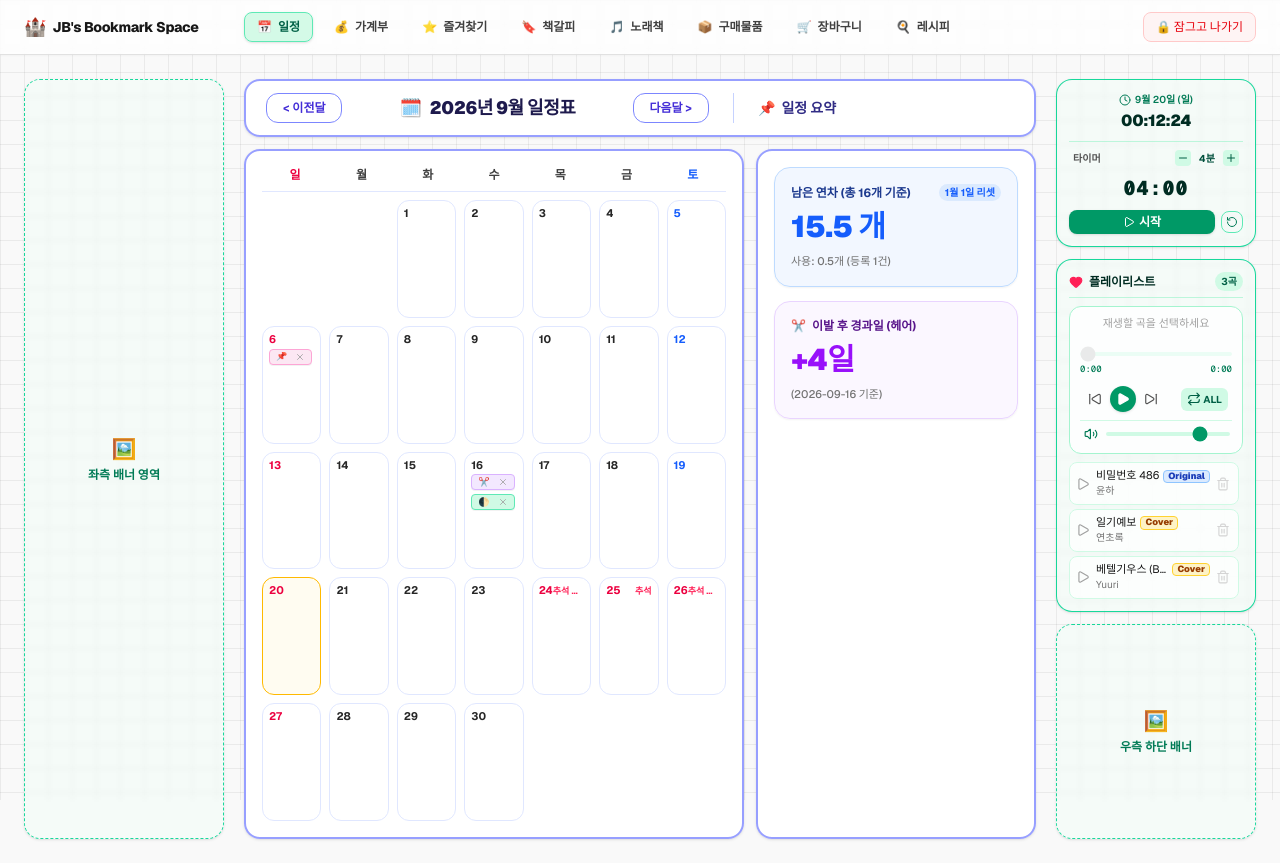
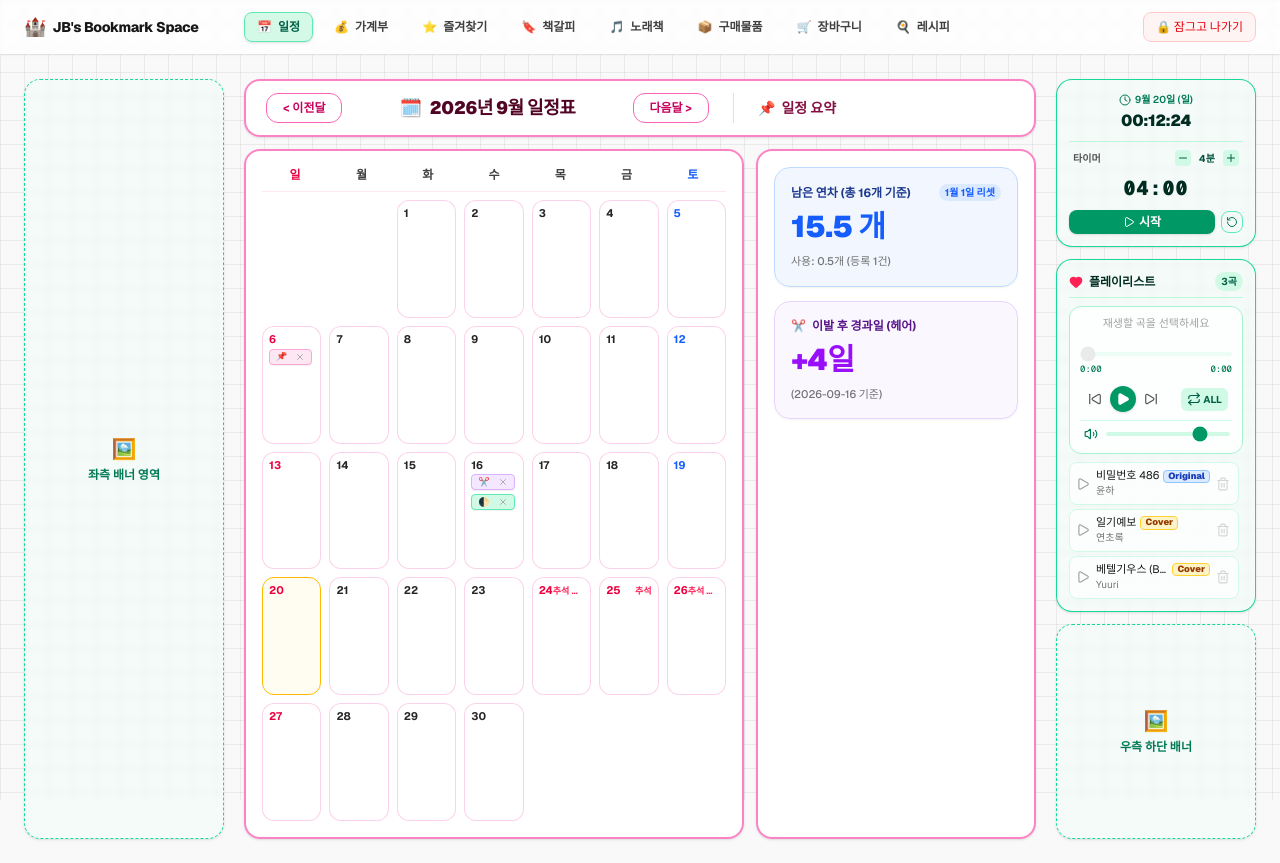
Before and after one commit to sibukf91-jb/mimic, a Next.js app: page / in a window 1280 px wide. Built offline with nearby package versions, Linux system fonts and the light colour scheme.

Commit message:
Change schedule border to pastel dark pink and support closing modal with ESC key

```diff
--- a/app/page.tsx
+++ b/app/page.tsx
@@ -194,7 +194,6 @@ export default function Home() {
   }, [songList, selectedGenre, searchQuery]);
 
   // ================= 2. 일정 캘린더 & 동적 요약 데이터 =================
-  // 심볼 설정 (연차, 반차, 헤어, 생일, 약속)
   const SYMBOL_CONFIG = {
     leave: { label: "연차", icon: "🌴", badge: "연차" },
     half_leave: { label: "반차", icon: "🌓", badge: "반차" },
@@ -203,7 +202,6 @@ export default function Home() {
     appointment: { label: "약속", icon: "📌", badge: "약속" },
   };
 
-  // 파스텔 톤 5가지 색상
   const COLOR_CONFIG = {
     pink: { label: "핑크", class: "bg-pink-100 text-pink-900 border-pink-300", chip: "bg-pink-300" },
     blue: { label: "파랑", class: "bg-blue-100 text-blue-900 border-blue-300", chip: "bg-blue-300" },
@@ -241,6 +239,22 @@ export default function Home() {
   const [editPopupTitle, setEditPopupTitle] = useState("");
   const [editPopupSymbol, setEditPopupSymbol] = useState("appointment");
   const [editPopupColor, setEditPopupColor] = useState("pink");
+
+  // ESC 키 눌렀을 때 팝업 모달 닫기
+  useEffect(() => {
+    const handleKeyDown = (e: KeyboardEvent) => {
+      if (e.key === "Escape") {
+        setModalDate(null);
+        setPopupEditingId(null);
+      }
+    };
+    if (modalDate) {
+      window.addEventListener("keydown", handleKeyDown);
+    }
+    return () => {
+      window.removeEventListener("keydown", handleKeyDown);
+    };
+  }, [modalDate]);
 
   useEffect(() => {
     if (typeof window !== "undefined") {
@@ -301,7 +315,6 @@ export default function Home() {
     return cells;
   }, [calYear, calMonth]);
 
-  // 일정 추가
   const handleAddPopupSchedule = (e: React.FormEvent) => {
     e.preventDefault();
     if (!modalDate || !newSchedTitle.trim()) return;
@@ -318,7 +331,6 @@ export default function Home() {
     setNewSchedTitle("");
   };
 
-  // 팝업 내 인라인 수정 시작
   const startPopupEdit = (item: any) => {
     setPopupEditingId(item.id);
     setEditPopupTitle(item.title);
@@ -326,7 +338,6 @@ export default function Home() {
     setEditPopupColor(item.color || "pink");
   };
 
-  // 팝업 내 인라인 수정 완료 저장
   const savePopupEdit = (id: number) => {
     if (!editPopupTitle.trim()) return;
     setScheduleList((prev) =>
@@ -344,22 +355,20 @@ export default function Home() {
     setPopupEditingId(null);
   };
 
-  // 일정 삭제
   const handleDeleteSchedule = (id: number, e?: React.MouseEvent) => {
     if (e) e.stopPropagation();
     setScheduleList((prev) => prev.filter((item) => item.id !== id));
     if (popupEditingId === id) setPopupEditingId(null);
   };
 
-  // ================= 4. 요약칸 동적 연동 계산 로직 =================
+  // ================= 4. 요약칸 동적 계산 로직 =================
   const TODAY_STR = "2026-09-20";
   const todayDateObj = new Date(TODAY_STR);
 
-  // A. 연차 / 반차 계산 (1월 1일 기준 기본 16개에서 달력의 연차/반차 사용량 차감)
   const leaveSummary = useMemo(() => {
     const currentYearStr = String(calYear);
     const leaveItems = scheduleList.filter((s) => s.date.startsWith(currentYearStr) && (s.symbol === "leave" || s.symbol === "half_leave"));
-    if (leaveItems.length === 0) return null; // 등록된 연차/반차가 없으면 요약칸에 미표시
+    if (leaveItems.length === 0) return null;
 
     let used = 0;
     leaveItems.forEach((s) => {
@@ -376,7 +385,6 @@ export default function Home() {
     };
   }, [scheduleList, calYear]);
 
-  // B. 생일 D-Day 계산 (달력에 실제로 등록된 생일 심볼만 표시)
   const birthdaySummary = useMemo(() => {
     const birthdays = scheduleList
       .filter((s) => s.symbol === "birthday")
@@ -384,10 +392,8 @@ export default function Home() {
 
     if (birthdays.length === 0) return null;
 
-    // 가장 가까운 다음 생일 찾기 (오늘 이후 포함)
     let nextBday = birthdays.find((s) => s.date >= TODAY_STR);
     if (!nextBday) {
-      // 모두 과거인 경우 가장 마지막 등록된 생일
       nextBday = birthdays[birthdays.length - 1];
     }
 
@@ -402,7 +408,6 @@ export default function Home() {
     };
   }, [scheduleList]);
 
-  // C. 헤어(이발) 경과일 또는 다음 예약 D-Day 계산
   const hairSummary = useMemo(() => {
     const hairList = scheduleList
       .filter((s) => s.symbol === "hair")
@@ -410,9 +415,7 @@ export default function Home() {
 
     if (hairList.length === 0) return null;
 
-    // 미래 예약이 있는지 확인
     const nextHair = hairList.find((s) => s.date > TODAY_STR);
-    // 과거 최근 이발 확인
     const pastHairs = hairList.filter((s) => s.date <= TODAY_STR);
     const lastHair = pastHairs.length > 0 ? pastHairs[pastHairs.length - 1] : null;
 
@@ -440,7 +443,6 @@ export default function Home() {
     return null;
   }, [scheduleList]);
 
-  // D. 다가오는 일반 약속 D-Day 목록 (선택적)
   const upcomingAppointments = useMemo(() => {
     return scheduleList
       .filter((s) => s.symbol === "appointment" && s.date >= TODAY_STR)
@@ -902,34 +904,34 @@ export default function Home() {
         {/* [2] 중앙 내용 영역 (배너 세로 높이 h-[760px]와 완벽 일치) */}
         <section className="flex-1 w-full h-[760px] min-w-0 flex flex-col">
 
-          {/* ==================== A. [일정] 탭 화면 ==================== */}
+          {/* ==================== A. [일정] 탭 화면 (파스텔톤 짙은 핑크 테두리 적용) ==================== */}
           {currentTab === "schedule" && (
             <div className="h-full flex flex-col gap-3">
 
-              {/* [박스 1] 상단 헤더 박스 */}
-              <div className="border-2 border-indigo-400/80 rounded-2xl bg-white/95 backdrop-blur-md px-5 py-3 shadow-sm flex items-center justify-between shrink-0">
-                <div className="flex-1 flex items-center justify-between pr-6 border-r border-indigo-200">
+              {/* [박스 1] 상단 헤더 박스 (파스텔톤 짙은 핑크 테두리) */}
+              <div className="border-2 border-pink-400/80 rounded-2xl bg-white/95 backdrop-blur-md px-5 py-3 shadow-sm flex items-center justify-between shrink-0">
+                <div className="flex-1 flex items-center justify-between pr-6 border-r border-pink-200">
                   <button
                     onClick={prevMonth}
-                    className="px-4 py-1.5 rounded-xl border border-indigo-400 text-indigo-700 hover:bg-indigo-50 font-bold text-xs transition"
+                    className="px-4 py-1.5 rounded-xl border border-pink-400 text-pink-700 hover:bg-pink-50 font-bold text-xs transition"
                   >
                     &lt; 이전달
                   </button>
 
-                  <h2 className="text-lg font-black text-indigo-950 tracking-tight flex items-center gap-2">
+                  <h2 className="text-lg font-black text-pink-950 tracking-tight flex items-center gap-2">
                     <span>🗓️</span>
                     <span>{calYear}년 {calMonth}월 일정표</span>
                   </h2>
 
                   <button
                     onClick={nextMonth}
-                    className="px-4 py-1.5 rounded-xl border border-indigo-400 text-indigo-700 hover:bg-indigo-50 font-bold text-xs transition"
+                    className="px-4 py-1.5 rounded-xl border border-pink-400 text-pink-700 hover:bg-pink-50 font-bold text-xs transition"
                   >
                     다음달 &gt;
                   </button>
                 </div>
 
-                <div className="w-[280px] pl-6 flex items-center gap-1.5 text-sm font-extrabold text-indigo-900">
+                <div className="w-[280px] pl-6 flex items-center gap-1.5 text-sm font-extrabold text-pink-900">
                   <span>📌</span>
                   <span>일정 요약</span>
                 </div>
@@ -938,10 +940,10 @@ export default function Home() {
               {/* 하단 2분할 영역 (달력 박스 + 요약 박스) */}
               <div className="flex-1 min-h-0 flex flex-col lg:flex-row gap-3 items-stretch">
 
-                {/* [박스 2] 좌측 메인 달력 박스 */}
-                <div className="flex-1 h-full border-2 border-indigo-400/80 rounded-2xl bg-white/95 backdrop-blur-md p-4 shadow-sm flex flex-col justify-between overflow-hidden">
+                {/* [박스 2] 좌측 메인 달력 박스 (파스텔톤 짙은 핑크 테두리) */}
+                <div className="flex-1 h-full border-2 border-pink-400/80 rounded-2xl bg-white/95 backdrop-blur-md p-4 shadow-sm flex flex-col justify-between overflow-hidden">
                   {/* 요일 헤더 */}
-                  <div className="grid grid-cols-7 text-center font-bold text-xs pb-2 border-b border-indigo-100 text-neutral-700 shrink-0">
+                  <div className="grid grid-cols-7 text-center font-bold text-xs pb-2 border-b border-pink-100 text-neutral-700 shrink-0">
                     <span className="text-rose-600 font-extrabold">일</span>
                     <span>월</span>
                     <span>화</span>
@@ -951,7 +953,7 @@ export default function Home() {
                     <span className="text-blue-600 font-extrabold">토</span>
                   </div>
 
-                  {/* 5개 행 달력 그리드 */}
+                  {/* 달력 그리드 */}
                   <div className="flex-1 grid grid-cols-7 grid-rows-5 gap-2 pt-2 min-h-0">
                     {calendarGrid.map((cell, idx) => {
                       if (!cell.day) {
@@ -972,7 +974,7 @@ export default function Home() {
                           className={`h-full border rounded-xl p-1.5 flex flex-col justify-between transition group relative cursor-pointer min-h-0 ${
                             isToday
                               ? "border-amber-400 bg-amber-50/70"
-                              : "border-indigo-100 bg-white hover:border-indigo-300 hover:bg-indigo-50/20"
+                              : "border-pink-200/90 bg-white hover:border-pink-400 hover:bg-pink-50/20"
                           }`}
                         >
                           {/* 날짜 번호 및 공휴일 */}
@@ -1023,10 +1025,10 @@ export default function Home() {
                   </div>
                 </div>
 
-                {/* [박스 3] 우측 일정 요약 박스 (동적 조건부 카드 표시) */}
-                <div className="w-full lg:w-[280px] h-full shrink-0 border-2 border-indigo-400/80 rounded-2xl bg-white/95 backdrop-blur-md p-4 shadow-sm flex flex-col justify-start gap-3.5 overflow-y-auto">
-
-                  {/* A. 남은 연차 카드 (연차/반차 심볼이 있을 때만 표시) */}
+                {/* [박스 3] 우측 일정 요약 박스 (파스텔톤 짙은 핑크 테두리) */}
+                <div className="w-full lg:w-[280px] h-full shrink-0 border-2 border-pink-400/80 rounded-2xl bg-white/95 backdrop-blur-md p-4 shadow-sm flex flex-col justify-start gap-3.5 overflow-y-auto">
+
+                  {/* A. 남은 연차 카드 */}
                   {leaveSummary && (
                     <div className="border border-blue-200 bg-blue-50/80 rounded-2xl p-4 shadow-xs flex flex-col justify-between shrink-0">
                       <div className="flex items-center justify-between text-xs font-bold text-blue-900">
@@ -1042,7 +1044,7 @@ export default function Home() {
                     </div>
                   )}
 
-                  {/* B. 생일 D-Day 카드 (달력에 생일 심볼이 있을 때만 표시) */}
+                  {/* B. 생일 D-Day 카드 */}
                   {birthdaySummary && (
                     <div className="border border-rose-200 bg-rose-50/80 rounded-2xl p-4 shadow-xs flex flex-col justify-between shrink-0">
                       <div className="flex items-center gap-1.5 text-xs font-bold text-rose-900">
@@ -1058,7 +1060,7 @@ export default function Home() {
                     </div>
                   )}
 
-                  {/* C. 헤어(이발) 경과일/D-Day 카드 (헤어 심볼이 있을 때만 표시) */}
+                  {/* C. 헤어(이발) 경과일/D-Day 카드 */}
                   {hairSummary && (
                     <div className="border border-purple-200 bg-purple-50/80 rounded-2xl p-4 shadow-xs flex flex-col justify-between shrink-0">
                       <div className="flex items-center gap-1.5 text-xs font-bold text-purple-900">
@@ -1090,10 +1092,10 @@ export default function Home() {
                   {/* 등록된 요약 심볼이 아무것도 없을 때 */}
                   {!hasAnySummary && (
                     <div className="h-full flex flex-col items-center justify-center text-center p-6 text-neutral-400">
-                      <CalendarDays className="w-8 h-8 mb-2 text-indigo-300" />
+                      <CalendarDays className="w-8 h-8 mb-2 text-pink-300" />
                       <span className="text-xs font-bold text-neutral-500 mb-1">일정 요약 없음</span>
                       <p className="text-[11px] text-neutral-400 leading-relaxed">
-                        달력에 <span className="font-semibold text-indigo-600">연차, 반차, 헤어, 생일</span> 일정을 등록하면 이곳에 자동으로 요약 카드가 생성됩니다.
+                        달력에 <span className="font-semibold text-pink-600">연차, 반차, 헤어, 생일</span> 일정을 등록하면 이곳에 자동으로 요약 카드가 생성됩니다.
                       </p>
                     </div>
                   )}
@@ -1102,17 +1104,27 @@ export default function Home() {
 
               </div>
 
-              {/* [일정 조회/추가/수정/삭제 팝업 모달] */}
+              {/* [일정 조회/추가/수정/삭제 팝업 모달 - ESC 닫기 연동] */}
               {modalDate && (
-                <div className="fixed inset-0 bg-black/40 backdrop-blur-xs flex items-center justify-center z-50 p-4">
-                  <div className="bg-white rounded-3xl p-6 border border-indigo-200 shadow-2xl max-w-md w-full max-h-[85vh] flex flex-col animate-in fade-in zoom-in-95 duration-150">
-
+                <div
+                  className="fixed inset-0 bg-black/40 backdrop-blur-xs flex items-center justify-center z-50 p-4"
+                  onClick={() => {
+                    setModalDate(null);
+                    setPopupEditingId(null);
+                  }}
+                >
+                  <div
+                    className="bg-white rounded-3xl p-6 border border-pink-300 shadow-2xl max-w-md w-full max-h-[85vh] flex flex-col animate-in fade-in zoom-in-95 duration-150"
+                    onClick={(e) => e.stopPropagation()}
+                  >
                     {/* 모달 헤더 */}
                     <div className="flex items-center justify-between pb-3 border-b border-neutral-200 shrink-0">
-                      <h3 className="text-base font-black text-indigo-950 flex items-center gap-2">
-                        <CalendarIcon className="w-5 h-5 text-indigo-600" />
+                      <h3 className="text-base font-black text-neutral-900 flex items-center gap-2">
+                        <CalendarIcon className="w-5 h-5 text-pink-500" />
                         <span>{modalDate} 일정 관리</span>
                       </h3>
+                      <div className="flex items-center gap-2">
+                        <span className="text-[10px] text-neutral-400 font-medium bg-neutral-100 px-2 py-0.5 rounded-md">ESC로 닫기</span>
                         <button
                           onClick={() => {
                             setModalDate(null);
@@ -1123,6 +1135,7 @@ export default function Home() {
                           <X className="w-5 h-5" />
                         </button>
                       </div>
+                    </div>
 
                     {/* 모달 본문 1: 기존 등록된 일정 목록 (수정 및 삭제 가능) */}
                     <div className="my-3 overflow-y-auto space-y-2 max-h-[220px] pr-1">
@@ -1137,12 +1150,12 @@ export default function Home() {
 
                         if (isEditingThis) {
                           return (
-                            <div key={`pop-edit-${item.id}`} className="p-3 rounded-2xl border-2 border-indigo-500 bg-indigo-50/50 space-y-2">
+                            <div key={`pop-edit-${item.id}`} className="p-3 rounded-2xl border-2 border-pink-400 bg-pink-50/50 space-y-2">
                               <input
                                 type="text"
                                 value={editPopupTitle}
                                 onChange={(e) => setEditPopupTitle(e.target.value)}
-                                className="w-full border border-indigo-300 rounded-lg px-2.5 py-1.5 text-xs font-bold text-neutral-900 bg-white"
+                                className="w-full border border-pink-300 rounded-lg px-2.5 py-1.5 text-xs font-bold text-neutral-900 bg-white focus:outline-none focus:border-pink-500"
                               />
 
                               {/* 심볼 변경 */}
@@ -1154,7 +1167,7 @@ export default function Home() {
                                     onClick={() => setEditPopupSymbol(key)}
                                     className={`px-2 py-0.5 rounded-md text-[10px] font-bold border transition ${
                                       editPopupSymbol === key
-                                        ? "border-indigo-600 bg-indigo-600 text-white"
+                                        ? "border-pink-500 bg-pink-500 text-white"
                                         : "border-neutral-200 bg-white text-neutral-700 hover:bg-neutral-50"
                                     }`}
                                   >
@@ -1172,7 +1185,7 @@ export default function Home() {
                                     type="button"
                                     onClick={() => setEditPopupColor(key)}
                                     className={`w-5 h-5 rounded-full ${val.chip} border-2 transition ${
-                                      editPopupColor === key ? "border-indigo-800 scale-110" : "border-white"
+                                      editPopupColor === key ? "border-pink-600 scale-110" : "border-white"
                                     }`}
                                   />
                                 ))}
@@ -1182,7 +1195,7 @@ export default function Home() {
                                 <button
                                   type="button"
                                   onClick={() => savePopupEdit(item.id)}
-                                  className="px-3 py-1 bg-indigo-600 text-white text-xs font-bold rounded-lg hover:bg-indigo-700"
+                                  className="px-3 py-1 bg-pink-500 text-white text-xs font-bold rounded-lg hover:bg-pink-600"
                                 >
                                   저장
                                 </button>
@@ -1246,7 +1259,7 @@ export default function Home() {
                           value={newSchedTitle}
                           onChange={(e) => setNewSchedTitle(e.target.value)}
                           placeholder="일정 제목을 입력하세요 (예: 치과, 생일파티 등)"
-                          className="w-full border border-indigo-200 rounded-xl px-3 py-2 text-xs focus:outline-none focus:border-indigo-500 font-medium"
+                          className="w-full border border-pink-300 rounded-xl px-3 py-2 text-xs focus:outline-none focus:border-pink-500 font-medium"
                         />
                       </div>
 
@@ -1261,7 +1274,7 @@ export default function Home() {
                               onClick={() => setNewSchedSymbol(key)}
                               className={`py-1.5 rounded-xl text-[11px] font-bold border flex flex-col items-center gap-0.5 transition ${
                                 newSchedSymbol === key
-                                  ? "border-indigo-600 bg-indigo-50 text-indigo-950 font-black shadow-2xs"
+                                  ? "border-pink-500 bg-pink-50 text-pink-900 font-black shadow-2xs"
                                   : "border-neutral-200 bg-white text-neutral-600 hover:bg-neutral-50"
                               }`}
                             >
@@ -1287,9 +1300,9 @@ export default function Home() {
                                 className="hidden"
                               />
                               <span className={`w-6 h-6 rounded-full ${val.chip} border-2 flex items-center justify-center transition ${
-                                newSchedColor === key ? "border-indigo-800 scale-110 shadow-xs" : "border-transparent opacity-70"
+                                newSchedColor === key ? "border-pink-600 scale-110 shadow-xs" : "border-transparent opacity-70"
                               }`}>
-                                {newSchedColor === key && <Check className="w-3 h-3 text-indigo-950 stroke-[3]" />}
+                                {newSchedColor === key && <Check className="w-3 h-3 text-pink-950 stroke-[3]" />}
                               </span>
                               <span className="text-[11px] font-semibold text-neutral-700">{val.label}</span>
                             </label>
@@ -1306,11 +1319,11 @@ export default function Home() {
                           }}
                           className="flex-1 py-2 rounded-xl border border-neutral-300 text-neutral-600 text-xs font-semibold hover:bg-neutral-50 transition"
                         >
-                          닫기
+                          닫기 (ESC)
                         </button>
                         <button
                           type="submit"
-                          className="flex-1 py-2 rounded-xl bg-indigo-600 hover:bg-indigo-700 text-white text-xs font-bold shadow-sm transition"
+                          className="flex-1 py-2 rounded-xl bg-pink-500 hover:bg-pink-600 text-white text-xs font-bold shadow-sm transition"
                         >
                           일정 추가
                         </button>
```
Lines whose indentation alone changed are shown as unchanged.
